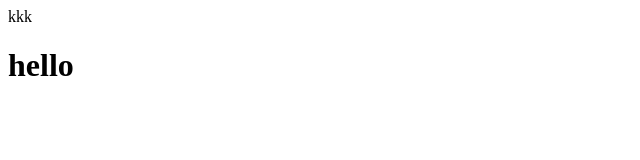
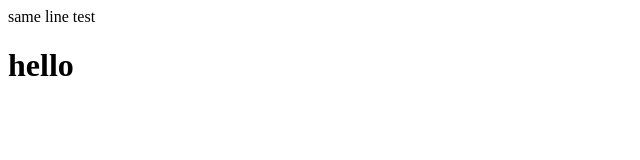
Before and after one commit to Umarbashirdigital/test, a plain HTML site: page index.html in a window 1280 px wide. Shown: the full height of the page, 0-640 px from the left. Drawn offline with Linux system fonts and the light colour scheme.

Commit message:
Update index.html

```diff
--- a/index.html
+++ b/index.html
@@ -1,7 +1,7 @@
 <html>
   <head>
     <title>hello github</title>
-    <p>kkk</p>
+    <p>same line test</p>
     </head>
   </body>
 
```
